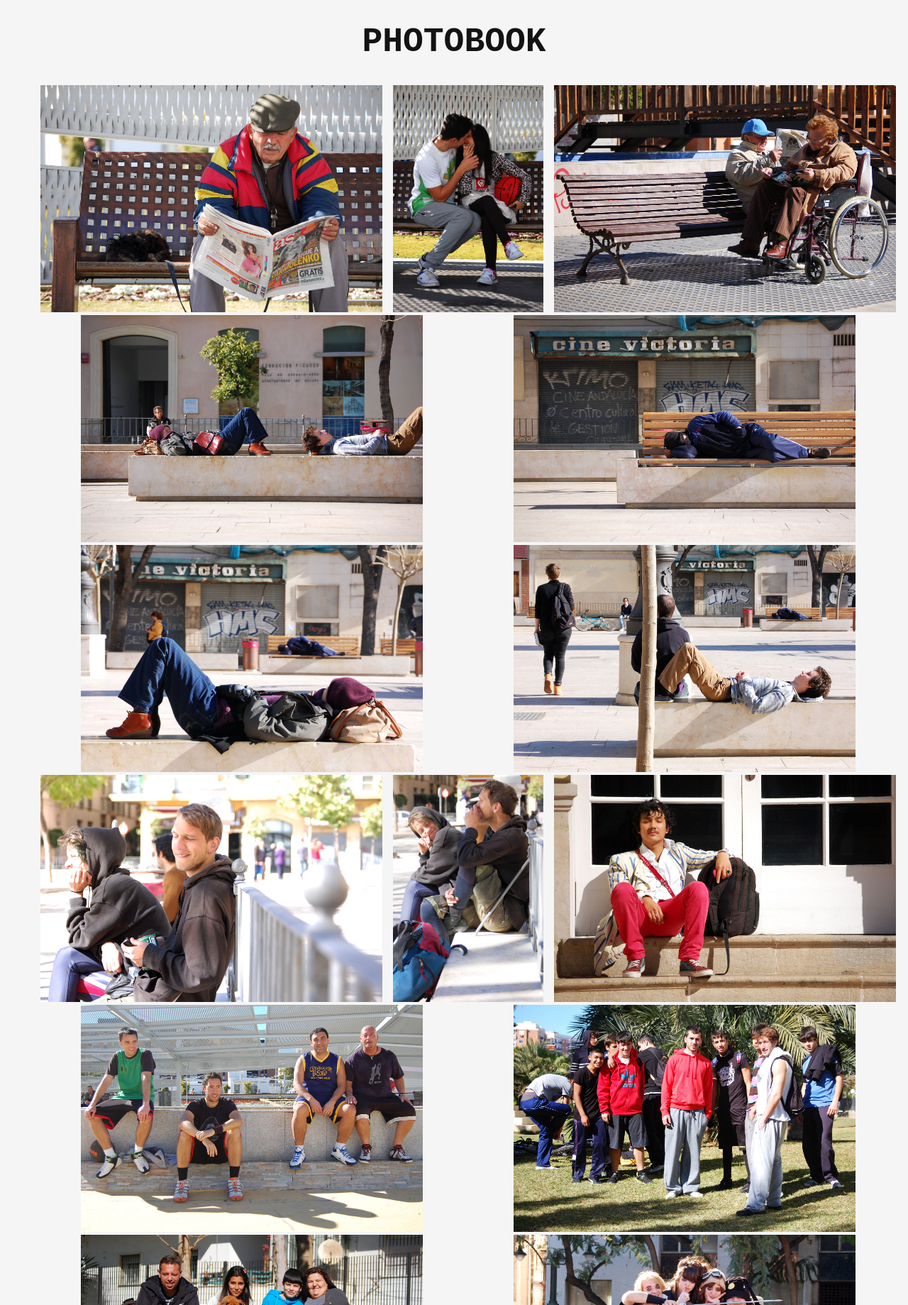
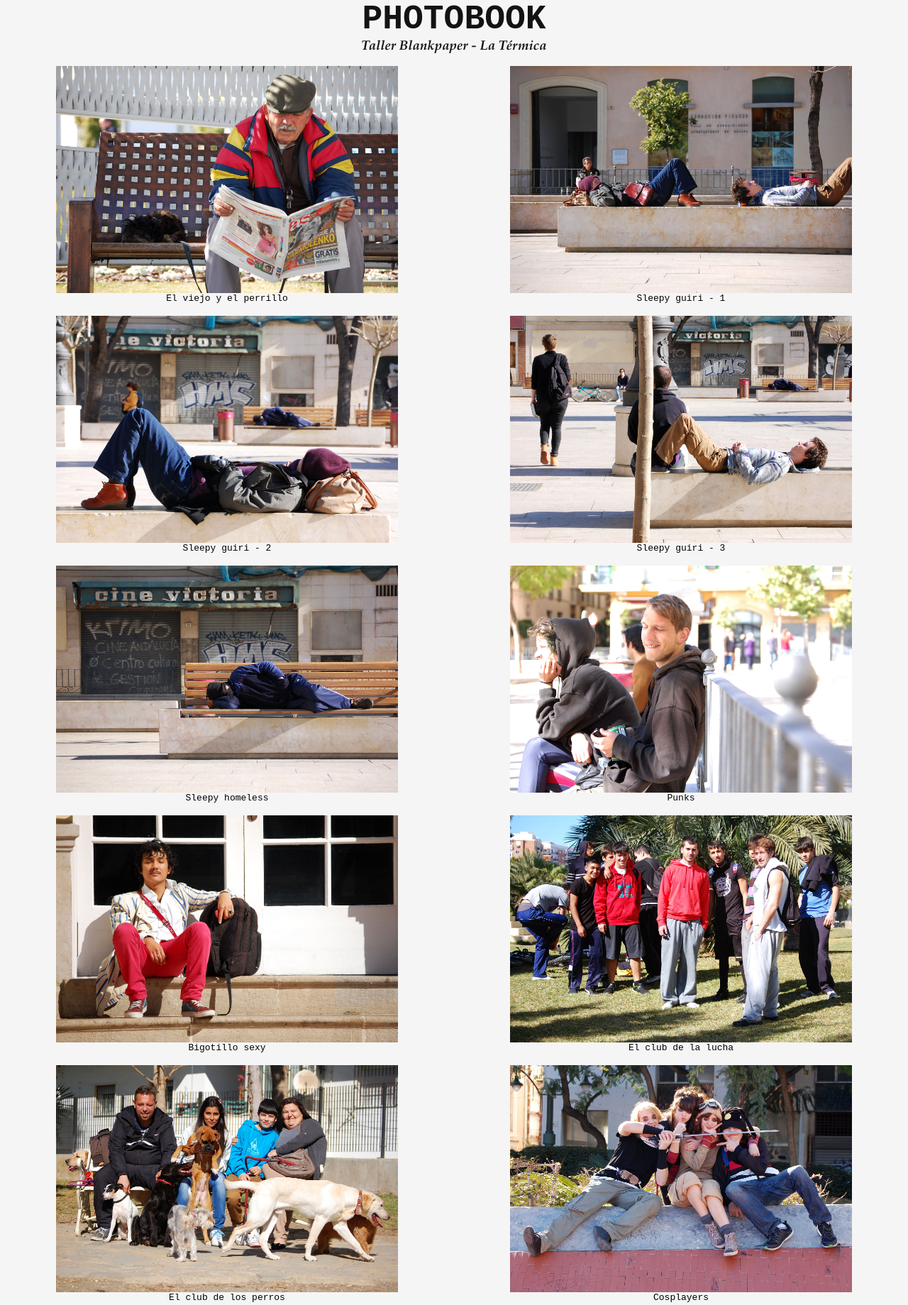
Before and after one commit to jmilanocurto/Photobook, a plain HTML site: page index.html in a window 1280 px wide. Shown: the top 1839 px of the page at 71% size. Drawn offline with Linux system fonts and the light colour scheme.

Commit message:
css + html update

```diff
--- a/index.html
+++ b/index.html
@@ -12,83 +12,65 @@
   <body>
     <header>
       <h1>PHOTOBOOK</h1>
+      <h3>Taller Blankpaper - La Térmica</h3>
     </header>
-      <ul>
+      <div>
         <li>
           <img src="/src/01_JuanMilano.jpg">
-        </li>
-        <li>
-          <img src="/src/02_JuanMilano.jpg">
-        </li>
-        <li>
-          <img src="/src/03_JuanMilano.jpg">
+          <p class= "title"> El viejo y el perrillo </p>
         </li>
         <li>
           <img src="./src/04_JuanMilano.jpg">
+          <p class= "title"> Sleepy guiri - 1 </p>
+        </li>
+        <li>
+          <img src="./src/06_JuanMilano.jpg">
+          <p class= "title"> Sleepy guiri  - 2 </p>
+        </li>
+        <li>
+          <img src="./src/07_JuanMilano.jpg">
+          <p class= "title"> Sleepy guiri  - 3 </p>
         </li>
         <li>
           <img src="./src/05_JuanMilano.jpg">
-        </li>
-        <li>
-          <img src="./src/06_JuanMilano.jpg">
-        </li>
-        <li>
-          <img src="./src/07_JuanMilano.jpg">
+          <p class= "title"> Sleepy homeless </p>
         </li>
         <li>
           <img src="./src/08_JuanMilano.jpg">
-        </li>
-        <li>
-          <img src="./src/09_JuanMilano.jpg">
+          <p class= "title"> Punks </p>
         </li>
         <li>
           <img src="./src/10_JuanMilano.jpg">
-        </li>
-        <li>
-          <img src="./src/11_JuanMilano.jpg">
+          <p class= "title"> Bigotillo sexy </p>
         </li>
         <li>
           <img src="./src/12_JuanMilano.jpg">
+          <p class= "title"> El club de la lucha </p>
         </li>
         <li>
           <img src="./src/13_JuanMilano.jpg">
+          <p class= "title"> El club de los perros </p>
         </li>
         <li>
           <img src="./src/14_JuanMilano.jpg">
+          <p class= "title"> Cosplayers </p>
         </li>
         <li>
           <img src="./src/16_JuanMilano.jpg">
+          <p class= "title"> El viejo y el mar - 1 </p>
         </li>
         <li>
           <img src="./src/15_JuanMilano.jpg">
+          <p class= "title"> El viejo y el mar - 2 </p>
         </li>
         <li>
           <img src="./src/17_JuanMilano.jpg">
-        </li>
-        <li>
-          <img src="./src/18_JuanMilano.jpg">
-        </li>
-        <li>
-          <img src="./src/19_JuanMilano.jpg">
-        </li>
-        <li>
-          <img src="./src/20_JuanMilano.jpg">
+          <p class= "title"> Lolailo </p>
         </li>
         <li>
           <img src="./src/21_JuanMilano.jpg">
+          <p class= "title"> La risa del Okey </p>
         </li>
-        <li>
-          <img src="./src/22_JuanMilano.jpg">
-        </li>
-        <li>
-          <img src="./src/23_JuanMilano.jpg">
-        </li>
-        <li>
-          <img src="./src/24_JuanMilano.jpg">
-        </li>
-        <!--  Adding an empty <li> here so the final photo doesn't stretch like crazy. Try removing it and see what happens!  -->
-        <li></li>
-      </ul>
-
+      </div>
   </body>
 </html>
--- a/styles.css
+++ b/styles.css
@@ -1,34 +1,40 @@
-html {
+* {
+  margin: 0;
+  padding: 0;
+  box-sizing: border-box;
+  font-family: monospace;
   background-color: whitesmoke;
+  --light-gray: rgb(123, 123, 123);
+  --translucent-white: rgba(255, 255, 255, 0.7);
+  --normal-shadow: 0px 8px 15px rgba(0, 0, 0, 0.1);
+
 }
 
 h1 {
-  font-family: monospace;
   font-size: 48px;
   text-align: center;
   color: rgb(19,19,19);
 }
 
-body{
-  font-family: monospace;
+h3 {
+  font-family: Garamond;
+  font-style: italic;
+  text-align: center;
+  color: rgb(19,19,19);
 }
 
-ul {
+div {
   list-style-type: none;
   display: flex;
   flex-wrap: wrap;
-  margin: 0.25vmin;
+  justify-content: flex-start;
 }
 
 li {
   height: 40vh;
   flex-grow: 1;
-  margin: 0.25vmin;
+  margin: 16px;
   marker: none;
-}
-
-li:last-child {
-  flex-grow: 10;
 }
 
 img {
@@ -38,3 +44,7 @@ img {
   vertical-align: bottom;
   aspect-ratio: inherit;
 }
+
+p {
+  text-align: center;
+}
```
